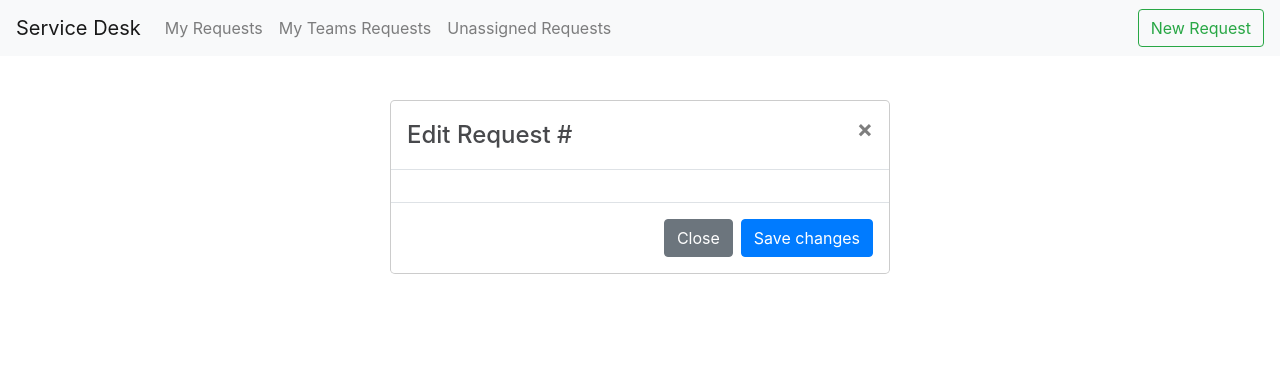
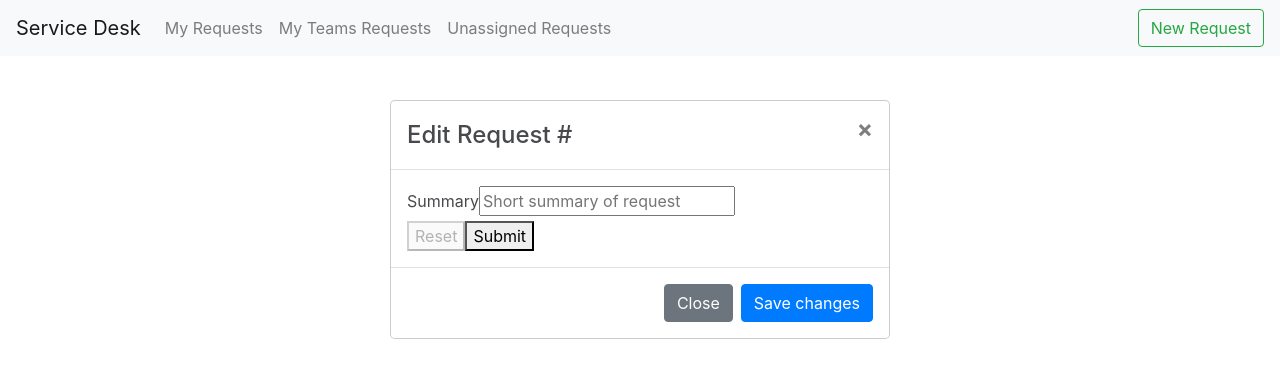
Before and after one commit to jzelos/service-desk, a React (Create React App) app in the folder UI/ClientApp/: page /editrequest in a window 1280 px wide. Shown: the top 378 px of the page. Built offline with nearby package versions, Linux system fonts and the light colour scheme.

Commit message:
yup and formik form template

```diff
--- a/UI/ClientApp/src/Components/EditRequest/EditRequestForm.tsx
+++ b/UI/ClientApp/src/Components/EditRequest/EditRequestForm.tsx
@@ -1,17 +1,91 @@
 import React, { PureComponent } from 'react';
 import { RequestItem } from './RequestItem';
+import * as yup from 'yup'
+import { Formik } from 'formik';
 
 interface Props {
     request: RequestItem,
     onClose: () => void
 }
 
+const ticketSchema = yup.object({
+    summary: yup.string().required(),
+    description: yup.string().required(),
+    category: yup.string().required(),
+    subcategory: yup.string().required(),
+    source: yup.string().required(),
+    creator: yup.string().required()
+});
+
+// type ticketType = yup.InferType<typeof ticketSchema>;
+
 export default class EditRequestForm extends PureComponent<Props> {
-
     render() {
+        const request = this.props.request;
         return (
             <div>
-                {this.props.request.id}
+                {request.id}
+                <Formik
+                    initialValues={{
+                        summary: request.summary,
+                        description: '',
+                        category: '',
+                        subcategory: '',
+                        source: '',
+                        creator: ''
+                    }}
+                    onSubmit={async values => {
+                        await new Promise(resolve => setTimeout(resolve, 500));
+                        alert(JSON.stringify(values, null, 2));
+                    }}
+                    validationSchema={ticketSchema}
+                >
+                    {props => {
+                        const {
+                            values,
+                            touched,
+                            errors,
+                            dirty,
+                            isSubmitting,
+                            handleChange,
+                            handleBlur,
+                            handleSubmit,
+                            handleReset
+                        } = props;
+                        return (
+                            <form onSubmit={handleSubmit}>
+                                <div>
+                                    <label htmlFor="summary">
+                                        Summary
+                                    </label>
+                                    <input
+                                        id="summary"
+                                        placeholder="Short summary of request"
+                                        type="text"
+                                        value={values.summary}
+                                        onChange={handleChange}
+                                        onBlur={handleBlur}
+                                        className={
+                                            errors.summary && touched.summary
+                                                ? "text-input error"
+                                                : "text-input"
+                                        }
+                                    />
+                                    {errors.summary && touched.summary && (
+                                        <div className="input-feedback">{errors.summary}</div>
+                                    )}
+                                </div>
+
+                                <button
+                                    type="button"
+                                    className="outline"
+                                    onClick={handleReset}
+                                    disabled={!dirty || isSubmitting}>Reset</button>
+                                <button type="submit" disabled={isSubmitting}>Submit</button>
+                            </form>
+                        );
+                    }}
+                </Formik>
             </div>)
     }
 }
```
